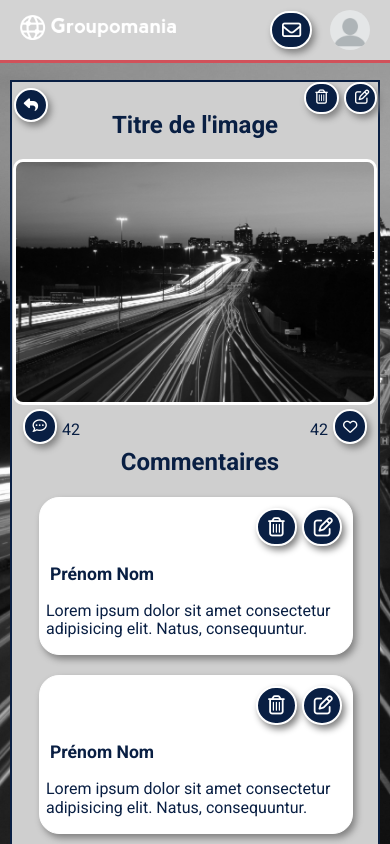
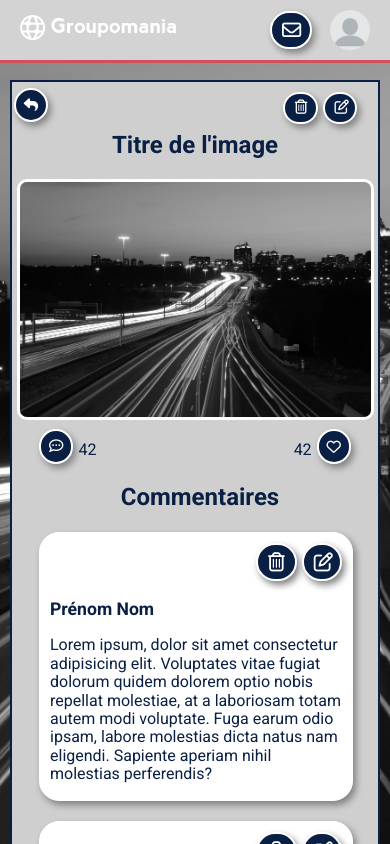
Before and after one commit to PointonKaren/OCR_Projet7, a Vue app in the folder frontend/: page /post/1 in a window 390 px wide. Shown: the top 844 px of the page. Built offline with nearby package versions, Linux system fonts and the light colour scheme; the HTML template or start-up script is replaced by a standard one.

Commit message:
Simplification de la gestion des cartes de publication + responsive

```diff
--- a/frontend/src/components/comments/BoxComment.vue
+++ b/frontend/src/components/comments/BoxComment.vue
@@ -14,8 +14,11 @@
     </div>
     <p class="comment__user">Prénom Nom</p>
     <p class="comment__text">
-      Lorem ipsum dolor sit amet consectetur adipisicing elit. Natus,
-      consequuntur.
+      Lorem ipsum, dolor sit amet consectetur adipisicing elit. Voluptates vitae
+      fugiat dolorum quidem dolorem optio nobis repellat molestiae, at a
+      laboriosam totam autem modi voluptate. Fuga earum odio ipsam, labore
+      molestias dicta natus nam eligendi. Sapiente aperiam nihil molestias
+      perferendis?
     </p>
   </div>
 </template>
@@ -46,8 +49,8 @@ export default {
     margin-left: 10px;
   }
   .comment__text {
-    padding-left: 6px;
-    padding-right: 3px;
+    padding-left: 10px;
+    padding-right: 10px;
   }
 }
 @media screen and (max-width: 1200px) {
--- a/frontend/src/components/comments/CommentForm.vue
+++ b/frontend/src/components/comments/CommentForm.vue
@@ -45,7 +45,6 @@ export default {
       border: 1px solid #d1515a;
       padding-top: 5px;
       padding-left: 5px;
-      margin-top: 20px;
       border-radius: 10px;
       width: 30vw;
       max-width: 500px;
--- a/frontend/src/components/comments/CommentsCard.vue
+++ b/frontend/src/components/comments/CommentsCard.vue
@@ -5,12 +5,7 @@
       <h2 class="comments__title">Commentaires</h2>
     </div>
     <div class="post__comments">
-      <BoxComment />
-      <BoxComment />
-      <BoxComment />
-      <BoxComment />
-      <BoxComment />
-      <BoxComment />
+      <BoxComment v-for="(card, index) in 8" :key="index" />
     </div>
   </div>
 </template>
@@ -36,6 +31,7 @@ export default {
     padding-bottom: 20px;
     .comments__title {
       margin: auto;
+      margin-top: 20px;
     }
   }
 }
--- a/frontend/src/components/others/ProfileButton.vue
+++ b/frontend/src/components/others/ProfileButton.vue
@@ -14,6 +14,7 @@ export default {
 <style lang="scss">
 #profile__button {
   width: 50px;
+  cursor: pointer;
   .profile__button__picture {
     background-image: url("@/assets/profile-picture.png");
     height: 50px;
--- a/frontend/src/components/posts/DetailPost.vue
+++ b/frontend/src/components/posts/DetailPost.vue
@@ -2,7 +2,73 @@
   <!--Détail du post : carte image + cartes commentaires -->
   <div id="detailed__post">
     <div id="cards">
+      <div class="post__buttons">
+        <button
+          aria-label="Supprimer la publication"
+          class="button delete post__delete"
+        >
+          <i class="fa-regular fa-trash-can test"></i>
+        </button>
+        <button
+          aria-label="Modifier la publication"
+          class="button edit post__edit"
+        >
+          <i class="fa-regular fa-pen-to-square"></i>
+        </button>
+      </div>
       <PostCard />
+      <div class="post__react">
+        <div class="comments">
+          <span @click="show = !show">
+            <button
+              aria-label="Commenter"
+              class="button comment comment__button"
+              @click="toggle"
+              v-show="show"
+            >
+              Commenter
+            </button>
+            <button
+              type="submit"
+              class="button comment__button"
+              @click="toggle"
+              v-show="!show"
+            >
+              Poster le commentaire
+            </button>
+          </span>
+          <span @click="show = !show">
+            <button
+              aria-label="Commenter"
+              class="button comment comment__icon"
+              @click="toggle"
+              v-show="show"
+            >
+              <i class="fa-regular fa-comment-dots"></i>
+            </button>
+            <button
+              aria-label="Commenter"
+              class="button comment comment__icon"
+              @click="toggle"
+              v-show="!show"
+            >
+              <i class="fa-solid fa-check"></i>
+            </button>
+          </span>
+          <p class="number_of_comments">42</p>
+        </div>
+        <div class="likes">
+          <p class="number_of_likes">42</p>
+          <button aria-label="Aimer la publication" class="button heart">
+            <i class="fa-regular fa-heart"></i>
+          </button>
+        </div>
+      </div>
+      <Transition>
+        <div v-if="comment_form_is_here" class="add__comment">
+          <CommentForm />
+        </div>
+      </Transition>
       <CommentsCard />
     </div>
   </div>
@@ -10,14 +76,29 @@
 
 <script>
 import PostCard from "../posts/PostCard.vue";
+import CommentForm from "../comments/CommentForm.vue";
 import CommentsCard from "../comments/CommentsCard.vue";
 
 export default {
   name: "DetailPost",
 
+  data() {
+    return {
+      comment_form_is_here: false,
+      show: true,
+    };
+  },
+
   components: {
     PostCard,
+    CommentForm,
     CommentsCard,
+  },
+
+  methods: {
+    toggle() {
+      this.comment_form_is_here = !this.comment_form_is_here;
+    },
   },
 };
 </script>
@@ -38,12 +119,97 @@ export default {
     display: flex;
     flex-direction: column;
     align-items: center;
+    .post__buttons {
+      position: absolute;
+      right: 6vw;
+    }
+    .post__title {
+      margin-top: 15px;
+      text-align: center;
+    }
+    .post__react {
+      width: 30vw;
+      display: flex;
+      justify-content: space-between;
+      padding: 0 10px 0 10px;
+      .comments {
+        display: flex;
+        .comment__icon {
+          display: none;
+        }
+        .number_of_comments {
+          margin: 0;
+          margin-left: 5px;
+          align-self: flex-end;
+          font-size: 1.2em;
+        }
+      }
+      .likes {
+        display: flex;
+        .number_of_likes {
+          margin: 0;
+          margin-right: 5px;
+          align-self: flex-end;
+          font-size: 1.2em;
+        }
+        .heart {
+          padding-top: 10px;
+        }
+      }
+    }
   }
 }
 @media screen and (max-width: 1200px) {
   #detailed__post {
     width: 95vw;
     margin-top: 2vh;
+    #cards {
+      .post__buttons {
+        font-size: 12px;
+        .post__delete {
+          font-size: 12px;
+          width: 35px;
+          padding: 6px 4px 6px 4px;
+        }
+        .post__edit {
+          font-size: 12px;
+          padding: 6px 6px 6px 9px;
+        }
+      }
+      .post__title {
+        margin-top: 50px;
+      }
+      .post__react {
+        width: 80vw;
+        padding: 0px 10px 0 10px;
+        .comments {
+          .comment__button {
+            display: none;
+          }
+          .comment__icon {
+            font-size: 12px;
+            border-radius: 50px;
+            height: 35px;
+            display: inline;
+            padding: 4px 8px 4px 8px;
+          }
+          .number_of_comments {
+            padding-bottom: 5px;
+            font-size: 1em;
+          }
+        }
+        .likes {
+          .number_of_likes {
+            padding-bottom: 5px;
+            font-size: 1em;
+          }
+          .heart {
+            font-size: 12px;
+            padding: 6px 8px 4px 8px;
+          }
+        }
+      }
+    }
   }
 }
 </style>
--- a/frontend/src/components/posts/PostCard.vue
+++ b/frontend/src/components/posts/PostCard.vue
@@ -1,107 +1,23 @@
 <template>
   <!--Carte de la publication-->
   <div class="post__card">
-    <div class="post__buttons">
-      <button
-        aria-label="Supprimer la publication"
-        class="button delete post__delete"
-      >
-        <i class="fa-regular fa-trash-can test"></i>
-      </button>
-      <button
-        aria-label="Modifier la publication"
-        class="button edit post__edit"
-      >
-        <i class="fa-regular fa-pen-to-square"></i>
-      </button>
-    </div>
     <h2 class="post__title">Titre de l'image</h2>
     <div class="post__image">
       <img :src="require('@/assets/background.jpg')" alt="Titre" />
     </div>
-    <div class="post__react">
-      <!-- <router-link to="/:id/comment"> -->
-      <div class="comments">
-        <span @click="show = !show">
-          <button
-            aria-label="Commenter"
-            class="button comment comment__button"
-            @click="toggle"
-            v-show="show"
-          >
-            Commenter
-          </button>
-          <button
-            type="submit"
-            class="button comment__button"
-            @click="toggle"
-            v-show="!show"
-          >
-            Poster le commentaire
-          </button>
-        </span>
-        <button
-          aria-label="Commenter"
-          class="button comment comment__icon"
-          @click="toggle"
-        >
-          <i class="fa-regular fa-comment-dots"></i>
-        </button>
-        <p class="number_of_comments">42</p>
-      </div>
-      <div class="likes">
-        <p class="number_of_likes">42</p>
-        <button aria-label="Aimer la publication" class="button heart">
-          <i class="fa-regular fa-heart"></i>
-        </button>
-      </div>
-    </div>
-    <Transition>
-      <div v-if="comment_form_is_here" class="add__comment">
-        <CommentForm />
-      </div>
-    </Transition>
   </div>
 </template>
 
 <script>
-import CommentForm from "../comments/CommentForm.vue";
 export default {
   name: "PostCard",
-
-  components: {
-    CommentForm,
-  },
-
-  data() {
-    return {
-      comment_form_is_here: false,
-      show: true,
-    };
-  },
-
-  methods: {
-    toggle() {
-      this.comment_form_is_here = !this.comment_form_is_here;
-    },
-  },
 };
 </script>
 
 <style lang="scss">
 .post__card {
-  position: relative;
   max-height: 800px;
   margin-bottom: 30px;
-  .post__buttons {
-    position: absolute;
-    top: 0;
-    right: -20px;
-  }
-  .post__title {
-    margin-top: 15px;
-    text-align: center;
-  }
   .post__image {
     img {
       border-radius: 10px;
@@ -109,95 +25,15 @@ export default {
       width: 30vw;
     }
   }
-  .post__react {
-    display: flex;
-    justify-content: space-between;
-    padding: 10px 10px 0 10px;
-    .comments {
-      display: flex;
-      .comment__icon {
-        display: none;
-      }
-      .number_of_comments {
-        margin: 0;
-        margin-left: 5px;
-        align-self: flex-end;
-        font-size: 1.2em;
-      }
-    }
-    .likes {
-      display: flex;
-      .number_of_likes {
-        margin: 0;
-        margin-right: 5px;
-        align-self: flex-end;
-        font-size: 1.2em;
-      }
-      .heart {
-        padding-top: 10px;
-      }
-    }
-  }
 }
 @media screen and (max-width: 1200px) {
   .post__card {
     margin-top: -10px;
     margin-bottom: 5px;
-    .post__buttons {
-      // display: flex;
-      // flex-direction: column;
-      // justify-content: space-between;
-      align-items: flex-end;
-      height: 11vh;
-      right: 0;
-
-      .post__delete {
-        font-size: 12px;
-        width: 35px;
-        padding: 6px 4px 6px 4px;
-      }
-      .post__edit {
-        font-size: 12px;
-        padding: 6px 6px 6px 9px;
-      }
-    }
-    .post__title {
-      margin-top: 30px;
-    }
     .post__image {
       img {
-        width: 92vw;
+        width: 90vw;
         max-width: 800px;
-      }
-    }
-    .post__react {
-      padding: 0px 10px 0 10px;
-      .comments {
-        .comment__button {
-          display: none;
-        }
-        .comment__icon {
-          font-size: 12px;
-          border-radius: 50px;
-          height: 35px;
-          display: inline;
-          padding: 4px 8px 4px 8px;
-        }
-        .number_of_comments {
-          padding-bottom: 5px;
-          font-size: 1em;
-        }
-      }
-      .likes {
-        display: flex;
-        .number_of_likes {
-          padding-bottom: 5px;
-          font-size: 1em;
-        }
-        .heart {
-          font-size: 12px;
-          padding: 6px 8px 4px 8px;
-        }
       }
     }
   }
```
Also changed, not shown: frontend/src/components/posts/MinifiedPost.vue (+18 -3 lines).
